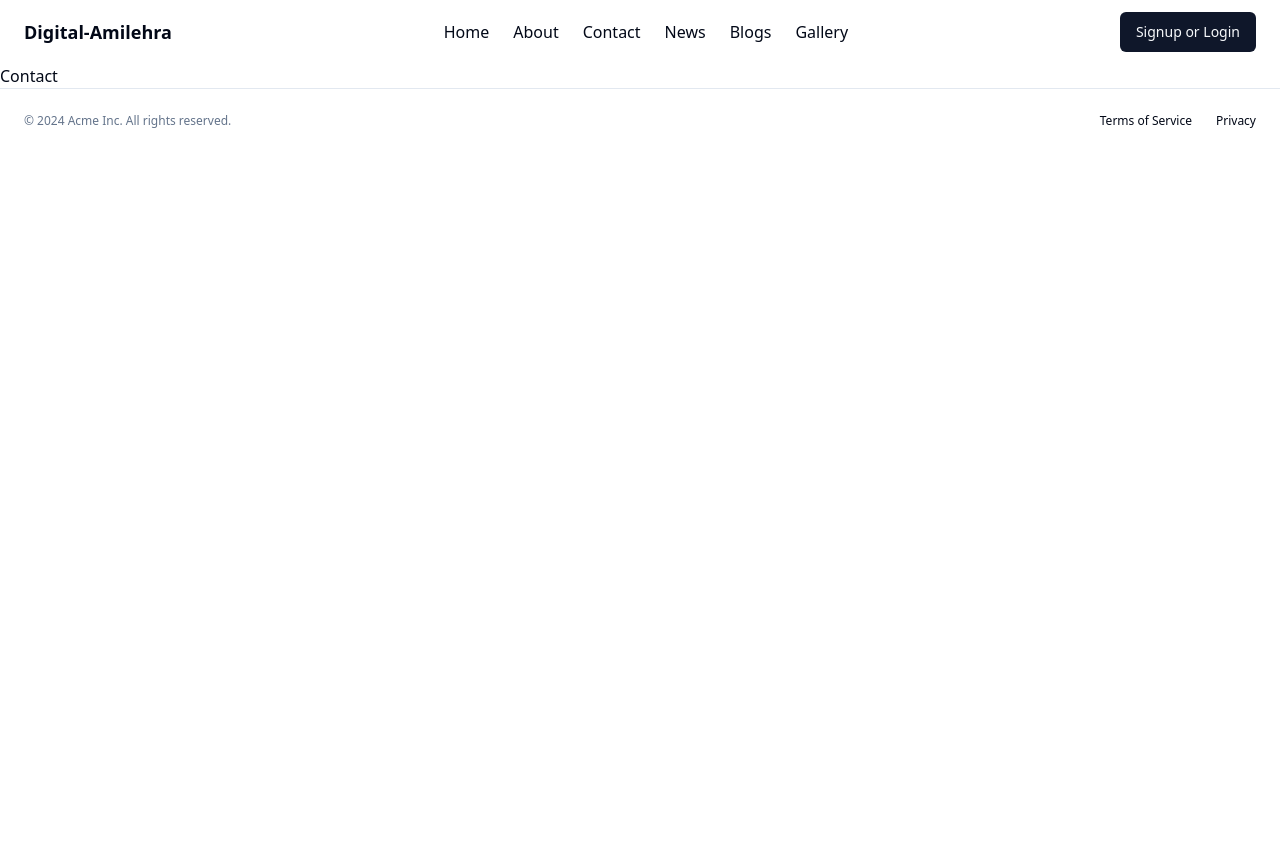
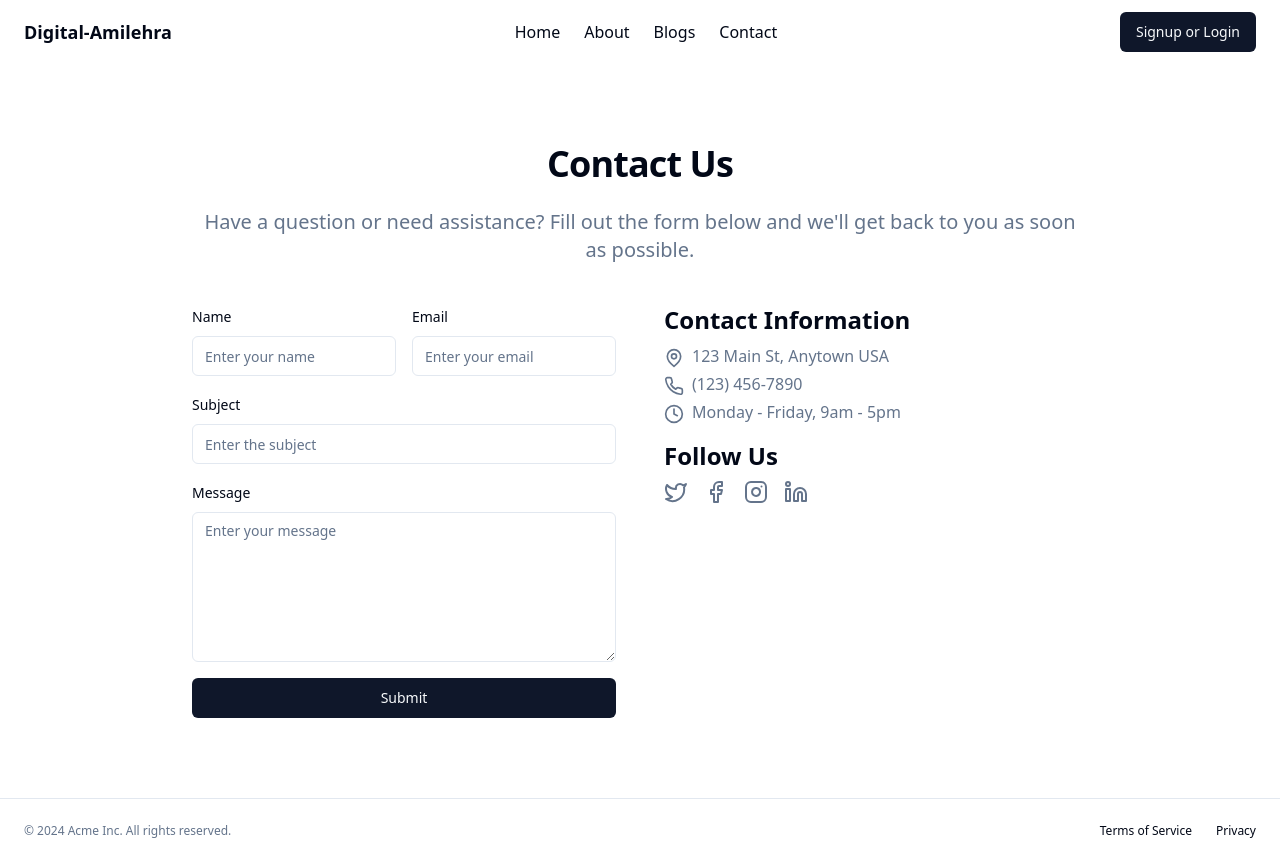
Before and after one commit to Felix-Mj/digital-amilahara, a React (Vite) app in the folder frontend/: page /contact in a window 1280 px wide. Before the commit the page ends 800 px from the top, so only its background shows below. Built offline with nearby package versions, Linux system fonts and the light colour scheme.

Commit message:
complite contect us funcationality

```diff
--- a/frontend/src/Pages/Contact.jsx
+++ b/frontend/src/Pages/Contact.jsx
@@ -1,7 +1,153 @@
-import React from 'react'
+import React, { useState } from "react";
+import { Label } from "@/components/ui/label";
+import { Input } from "@/components/ui/input";
+import { Textarea } from "@/components/ui/textarea";
+import { Button } from "@/components/ui/button";
+import {
+  ClockIcon,
+  FacebookIcon,
+  InstagramIcon,
+  LinkedinIcon,
+  MapPinIcon,
+  PhoneIcon,
+  TwitterIcon,
+} from "lucide-react";
+import { Link } from "react-router-dom";
+import axios from "axios";
+import { ToastContainer, toast } from "react-toastify";
+import "react-toastify/dist/ReactToastify.css";
 
 export default function Contact() {
+  const [userData, setUserData] = useState();
+  const handlechangecontectData = (e) => {
+    setUserData({ ...userData, [e.target.id]: e.target.value });
+  };
+  const handleSubmit = async (e) => {
+    e.preventDefault();
+    try {
+      const res = await axios.post("/api/v1/contectus", userData);
+      console.log(res.data);
+      if (res.status == 201) {
+        toast.success("Your message has been sent successfully", {
+          position: "top-right",
+        });
+        setUserData();
+      }
+    } catch (error) {
+      toast.error("message not send", {
+        position: "top-right",
+      });
+    }
+  };
   return (
-    <div>Contact</div>
-  )
+    <div className="w-full max-w-4xl mx-auto  md:py-20">
+      <div className="space-y-6 text-center">
+        <h1 className="text-3xl font-bold tracking-tight sm:text-4xl">
+          Contact Us
+        </h1>
+        <p className="text-muted-foreground md:text-xl">
+          Have a question or need assistance? Fill out the form below and we'll
+          get back to you as soon as possible.
+        </p>
+      </div>
+      <div className="grid grid-cols-1 gap-8 mt-10 md:grid-cols-2 md:gap-12">
+        <div>
+          <form className="space-y-4">
+            <div className="grid grid-cols-1 gap-4 sm:grid-cols-2">
+              <div className="space-y-2">
+                <Label>Name</Label>
+                <Input
+                  id="name"
+                  placeholder="Enter your name"
+                  onChange={handlechangecontectData}
+                />
+              </div>
+              <div className="space-y-2">
+                <Label>Email</Label>
+                <Input
+                  id="email"
+                  type="email"
+                  placeholder="Enter your email"
+                  onChange={handlechangecontectData}
+                />
+              </div>
+            </div>
+            <div className="space-y-2">
+              <Label>Subject</Label>
+              <Input
+                id="subject"
+                placeholder="Enter the subject"
+                onChange={handlechangecontectData}
+              />
+            </div>
+            <div className="space-y-2">
+              <Label>Message</Label>
+              <Textarea
+                id="message"
+                placeholder="Enter your message"
+                className="min-h-[150px]"
+                onChange={handlechangecontectData}
+              />
+            </div>
+            <Button onClick={handleSubmit} className="w-full">
+              Submit
+            </Button>
+          </form>
+        </div>
+        <div className="space-y-4">
+          <div className="space-y-2">
+            <h2 className="text-2xl font-bold">Contact Information</h2>
+            <div className="space-y-1 text-muted-foreground">
+              <div>
+                <MapPinIcon className="inline-block w-5 h-5 mr-2" />
+                <span>123 Main St, Anytown USA</span>
+              </div>
+              <div>
+                <PhoneIcon className="inline-block w-5 h-5 mr-2" />
+                <span>(123) 456-7890</span>
+              </div>
+              <div>
+                <ClockIcon className="inline-block w-5 h-5 mr-2" />
+                <span>Monday - Friday, 9am - 5pm</span>
+              </div>
+            </div>
+          </div>
+          <div className="space-y-2">
+            <h2 className="text-2xl font-bold">Follow Us</h2>
+            <div className="flex gap-4">
+              <Link
+                href="#"
+                className="text-muted-foreground hover:text-primary"
+                prefetch={false}
+              >
+                <TwitterIcon className="w-6 h-6" />
+              </Link>
+              <Link
+                href="#"
+                className="text-muted-foreground hover:text-primary"
+                prefetch={false}
+              >
+                <FacebookIcon className="w-6 h-6" />
+              </Link>
+              <Link
+                href="#"
+                className="text-muted-foreground hover:text-primary"
+                prefetch={false}
+              >
+                <InstagramIcon className="w-6 h-6" />
+              </Link>
+              <Link
+                href="#"
+                className="text-muted-foreground hover:text-primary"
+                prefetch={false}
+              >
+                <LinkedinIcon className="w-6 h-6" />
+              </Link>
+            </div>
+          </div>
+        </div>
+      </div>
+      <ToastContainer />
+    </div>
+  );
 }
--- a/frontend/src/components/Header.jsx
+++ b/frontend/src/components/Header.jsx
@@ -38,20 +38,6 @@ export default function Header() {
               About
             </Link>
             <Link
-              to="/contact"
-              className="flex items-center gap-2 font-medium"
-              prefetch={false}
-            >
-              Contact
-            </Link>
-            <Link
-              to="/news"
-              className="flex items-center gap-2 font-medium"
-              prefetch={false}
-            >
-              News
-            </Link>
-            <Link
               to="/blog"
               className="flex items-center gap-2 font-medium"
               prefetch={false}
@@ -59,11 +45,11 @@ export default function Header() {
               Blogs
             </Link>
             <Link
-              to="/gallery"
+              to="/contact"
               className="flex items-center gap-2 font-medium"
               prefetch={false}
             >
-              Gallery
+              Contact
             </Link>
           </nav>
         </SheetContent>
@@ -95,20 +81,6 @@ export default function Header() {
             About
           </Link>
           <Link
-            to="/contact"
-            className="flex items-center gap-2 font-medium"
-            prefetch={false}
-          >
-            Contact
-          </Link>
-          <Link
-            to="/news"
-            className="flex items-center gap-2 font-medium"
-            prefetch={false}
-          >
-            News
-          </Link>
-          <Link
             to="/blog"
             className="flex items-center gap-2 font-medium"
             prefetch={false}
@@ -116,12 +88,13 @@ export default function Header() {
             Blogs
           </Link>
           <Link
-            to="/gallery"
+            to="/contact"
             className="flex items-center gap-2 font-medium"
             prefetch={false}
           >
-            Gallery
+            Contact
           </Link>
+
         </nav>
       </div>
       <div>
```
